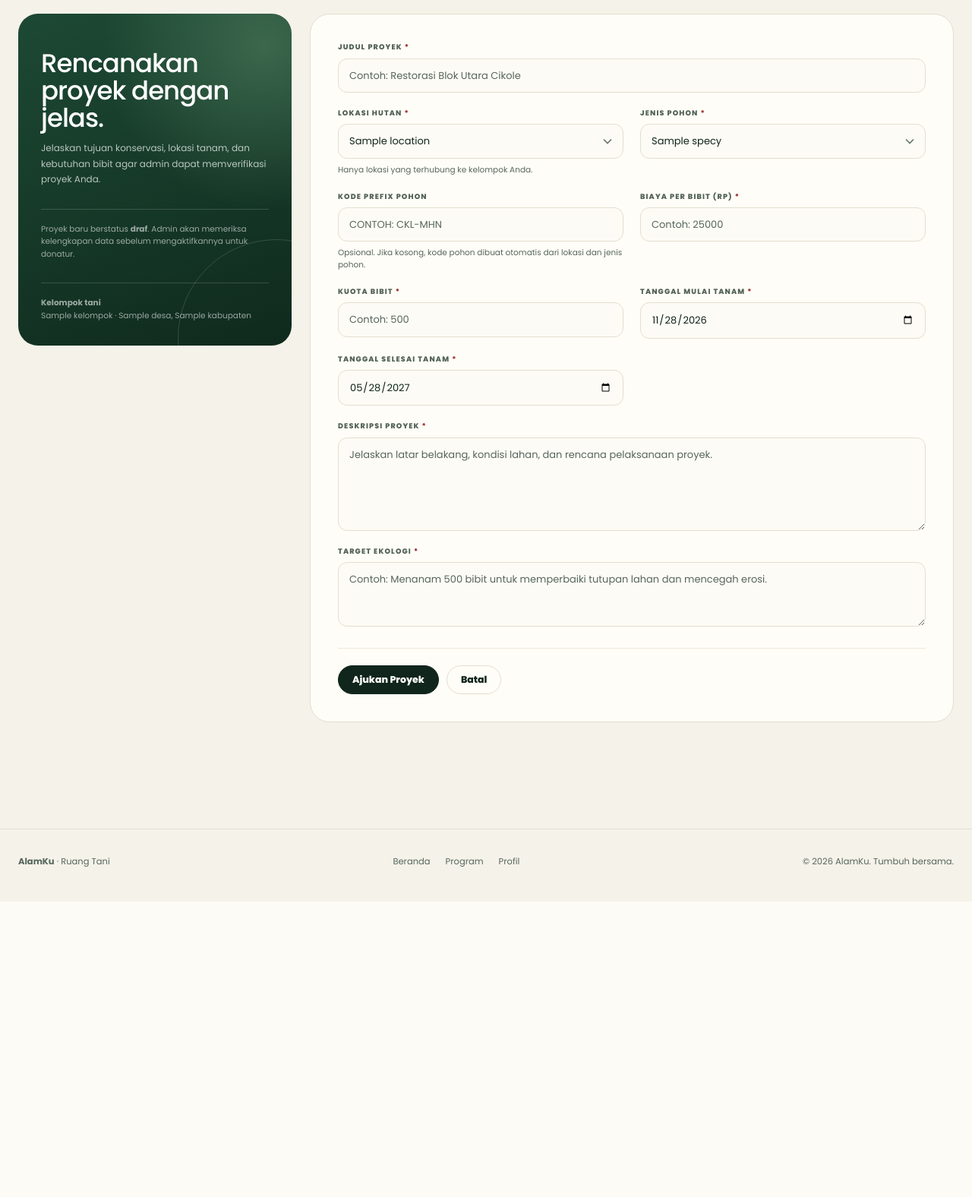
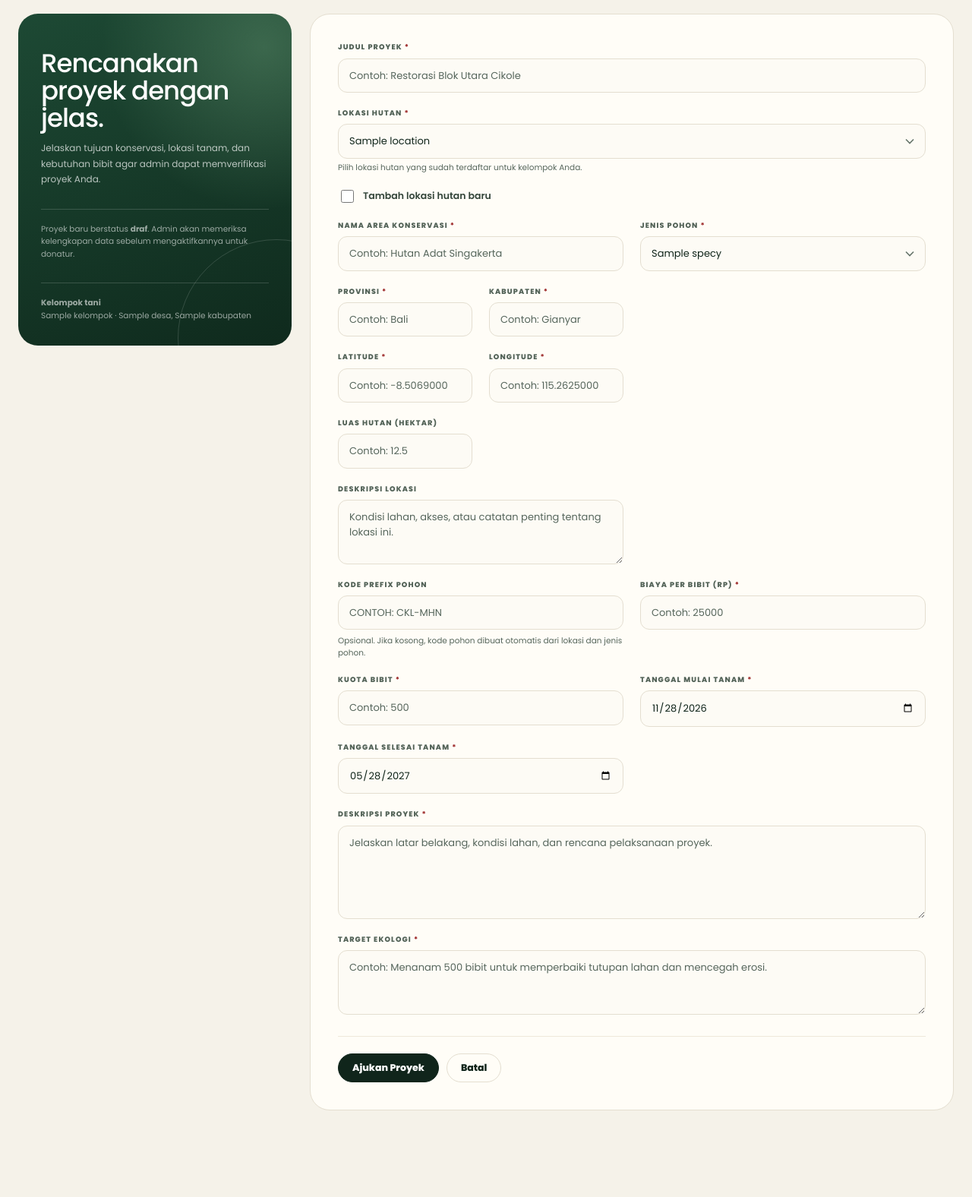
Before and after one commit to scpsjjjhwwtmdsvd/project-AlamKu, a Laravel app: template resources/views/portal/mitra/project-create.blade.php in a window 1280 px wide. Shown: the part 411-1987 px from the top of the page at 76% size. Before the commit the page ends 1553 px from the top, so only its background shows below. Run offline with Laravel 12, Linux system fonts and the light colour scheme; the template is opened without the code that fills it: most values are stand-ins (such as "Sample title", 1, 10 or a date in 2020).

Commit message:
feat(mitra): izinkan tambah lokasi baru saat membuat proyek

```diff
--- a/resources/views/portal/mitra/dashboard.blade.php
+++ b/resources/views/portal/mitra/dashboard.blade.php
@@ -22,6 +22,7 @@
                 </p>
                 <div class="hero-actions">
                     <a class="btn btn-light" href="{{ route('mitra.projects') }}">Lihat proyek</a>
+                    <a class="btn btn-ghost-light" href="{{ route('mitra.projects.create') }}">Buat proyek</a>
                     <a class="btn btn-ghost-light" href="{{ route('mitra.reports.create') }}">Buat laporan</a>
                 </div>
             @else
@@ -199,7 +200,10 @@
         @if ($projects->isEmpty())
             <div class="panel empty-state">
                 <strong>Belum ada proyek terhubung.</strong>
-                <span>Admin akan menghubungkan program konservasi ke kelompok tani Anda.</span>
+                <span>Buat proyek pertama untuk kelompok tani Anda dan mulai menanam.</span>
+                <div style="margin-top:18px">
+                    <a class="btn btn-dark" href="{{ route('mitra.projects.create') }}">Buat proyek pertama</a>
+                </div>
             </div>
         @else
             <div class="project-grid">
--- a/resources/views/portal/mitra/project-create.blade.php
+++ b/resources/views/portal/mitra/project-create.blade.php
@@ -3,6 +3,10 @@
 @section('title', 'Buat Proyek')
 
 @section('content')
+    @php
+        $createNewLocation = $locations->isEmpty() || (bool) old('new_location');
+    @endphp
+
     <section class="portal-hero portal-hero-slim" data-role="mitra">
         <div class="portal-hero-copy">
             <h1>Ajukan proyek baru.</h1>
@@ -13,15 +17,6 @@
         </div>
     </section>
 
-    @if ($locations->isEmpty())
-        <div class="panel empty-state">
-            <strong>Belum ada lokasi hutan untuk kelompok Anda.</strong>
-            <span>Minta admin menambahkan lokasi hutan ke kelompok {{ $kelompok->nama_kelompok }} sebelum membuat proyek.</span>
-            <div style="margin-top:18px">
-                <a class="btn btn-dark" href="{{ route('mitra.profile') }}">Periksa profil kelompok</a>
-            </div>
-        </div>
-    @else
     <div class="form-layout">
         <aside class="form-aside">
             <h2>Rencanakan proyek dengan jelas.</h2>
@@ -52,17 +47,89 @@
                         @enderror
                     </div>
 
-                        <div class="form-group">
+                    <div class="form-group full">
                         <label for="lokasi_hutan_id">Lokasi Hutan <span class="req">*</span></label>
+
+                        @if ($locations->isNotEmpty())
+                            <div id="existing-location-fields" @if ($createNewLocation) hidden @endif>
                                 <select id="lokasi_hutan_id" name="lokasi_hutan_id">
                                     @foreach ($locations as $location)
                                         <option value="{{ $location->id }}" @selected((string) old('lokasi_hutan_id') === (string) $location->id)>{{ $location->nama_area_konservasi }}</option>
                                     @endforeach
                                 </select>
-                            <small>Hanya lokasi yang terhubung ke kelompok Anda.</small>
+                                <small>Pilih lokasi hutan yang sudah terdaftar untuk kelompok Anda.</small>
+                            </div>
+
+                            <label class="check" style="margin-top:10px">
+                                <input id="new_location" type="checkbox" name="new_location" value="1" @checked($createNewLocation)>
+                                Tambah lokasi hutan baru
+                            </label>
+                        @else
+                            <input type="hidden" name="new_location" value="1">
+                            <small>Kelompok Anda belum punya lokasi hutan. Lengkapi data lokasi baru di bawah ini.</small>
+                        @endif
+
                         @error('lokasi_hutan_id')
                             <div class="error">{{ $message }}</div>
                         @enderror
+                    </div>
+
+                    <div id="new-location-fields" class="form-grid full" @if (! $createNewLocation) hidden @endif>
+                        <div class="form-group full">
+                            <label for="nama_area_konservasi">Nama Area Konservasi <span class="req">*</span></label>
+                            <input id="nama_area_konservasi" type="text" name="nama_area_konservasi" value="{{ old('nama_area_konservasi') }}" placeholder="Contoh: Hutan Adat Singakerta">
+                            @error('nama_area_konservasi')
+                                <div class="error">{{ $message }}</div>
+                            @enderror
+                        </div>
+
+                        <div class="form-group">
+                            <label for="provinsi">Provinsi <span class="req">*</span></label>
+                            <input id="provinsi" type="text" name="provinsi" value="{{ old('provinsi') }}" placeholder="Contoh: Bali">
+                            @error('provinsi')
+                                <div class="error">{{ $message }}</div>
+                            @enderror
+                        </div>
+
+                        <div class="form-group">
+                            <label for="kabupaten">Kabupaten <span class="req">*</span></label>
+                            <input id="kabupaten" type="text" name="kabupaten" value="{{ old('kabupaten') }}" placeholder="Contoh: Gianyar">
+                            @error('kabupaten')
+                                <div class="error">{{ $message }}</div>
+                            @enderror
+                        </div>
+
+                        <div class="form-group">
+                            <label for="latitude">Latitude <span class="req">*</span></label>
+                            <input id="latitude" type="number" step="0.0000001" name="latitude" value="{{ old('latitude') }}" placeholder="Contoh: -8.5069000">
+                            @error('latitude')
+                                <div class="error">{{ $message }}</div>
+                            @enderror
+                        </div>
+
+                        <div class="form-group">
+                            <label for="longitude">Longitude <span class="req">*</span></label>
+                            <input id="longitude" type="number" step="0.0000001" name="longitude" value="{{ old('longitude') }}" placeholder="Contoh: 115.2625000">
+                            @error('longitude')
+                                <div class="error">{{ $message }}</div>
+                            @enderror
+                        </div>
+
+                        <div class="form-group">
+                            <label for="luas_hektar">Luas Hutan (hektar)</label>
+                            <input id="luas_hektar" type="number" step="0.01" min="0" name="luas_hektar" value="{{ old('luas_hektar') }}" placeholder="Contoh: 12.5">
+                            @error('luas_hektar')
+                                <div class="error">{{ $message }}</div>
+                            @enderror
+                        </div>
+
+                        <div class="form-group full">
+                            <label for="deskripsi_lokasi">Deskripsi Lokasi</label>
+                            <textarea id="deskripsi_lokasi" name="deskripsi_lokasi" rows="3" placeholder="Kondisi lahan, akses, atau catatan penting tentang lokasi ini.">{{ old('deskripsi_lokasi') }}</textarea>
+                            @error('deskripsi_lokasi')
+                                <div class="error">{{ $message }}</div>
+                            @enderror
+                        </div>
                     </div>
 
                     <div class="form-group">
@@ -142,5 +209,24 @@
             </form>
         </div>
     </div>
-    @endif
 @endsection
+
+@push('scripts')
+    <script>
+        (() => {
+            const toggle = document.getElementById('new_location');
+            const existing = document.getElementById('existing-location-fields');
+            const fields = document.getElementById('new-location-fields');
+
+            if (!toggle || !existing || !fields) return;
+
+            const sync = () => {
+                existing.hidden = toggle.checked;
+                fields.hidden = !toggle.checked;
+            };
+
+            toggle.addEventListener('change', sync);
+            sync();
+        })();
+    </script>
+@endpush
```
Also changed, not shown: app/Http/Controllers/MitraController.php (+58 -9 lines), tests/Feature/MitraProjectCreationTest.php (+74 -0 lines). Lines whose indentation alone changed are shown as unchanged.
